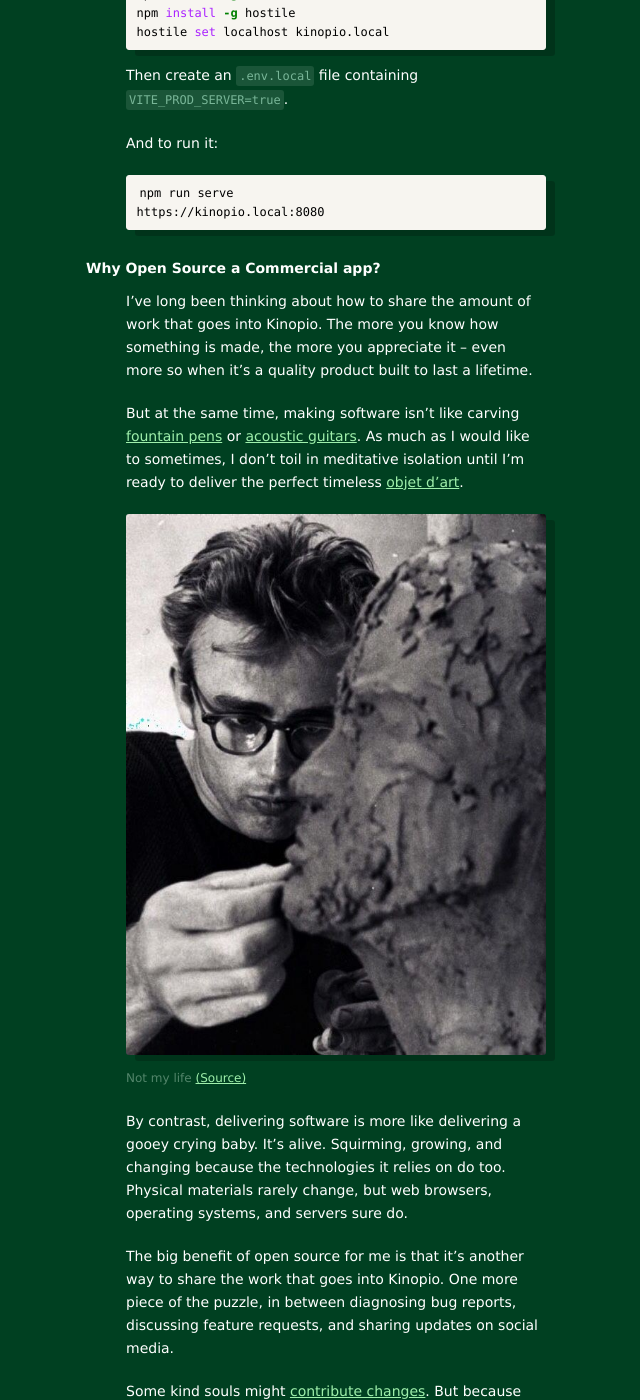
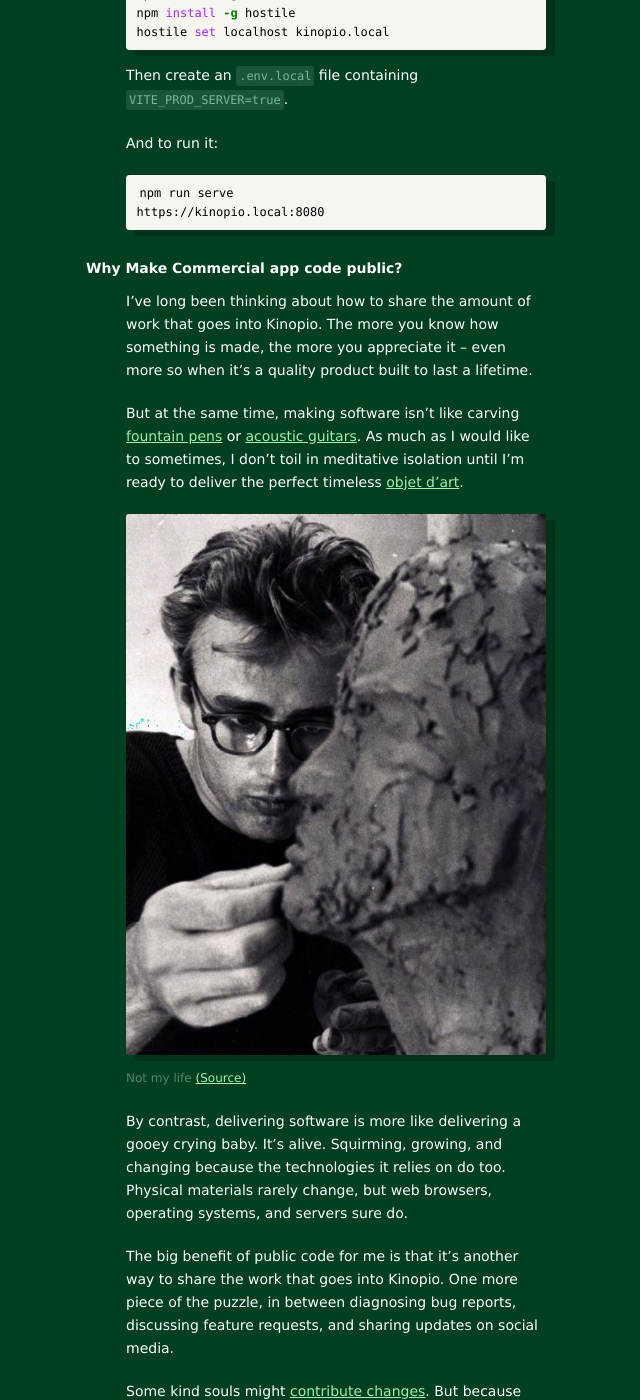
Before and after one commit to pketh/pketh.github.io, a Jekyll site: the page built from _posts/2024-06-27-open-sourcing-kinopio.md, in a window 1280 px wide and 1400 px high, scrolled down 1173 px. Shown: the whole window, without its empty margins (444-1084 px from the left). Built offline with Jekyll 4.4.1, drawn with Linux system fonts in a browser that asks for light colours; some of the changed text lies outside the part shown.

````diff
--- a/_posts/2024-06-27-open-sourcing-kinopio.md
+++ b/_posts/2024-06-27-open-sourcing-kinopio.md
@@ -6,7 +6,7 @@
 hackernews: https://news.ycombinator.com/item?id=40810949
 ---
 
-On the eve of it's 5th anniversary, I've decided to open source the code for the `kinopio-client` app. That means you can run Kinopio on your own computer, make changes, and share improvements.
+On the eve of it's 5th anniversary, I've decided to make the code for the `kinopio-client` app public. That means you can run Kinopio on your own computer, make changes, and share improvements.
 
 <img src="/images/github-logo@2x.png" width="24" height="25" class="no-shadow" style="vertical-align: -30%"> [kinopio-client on github](https://github.com/kinopio-club/kinopio-client)
 
@@ -50,7 +50,7 @@
 https://kinopio.local:8080
 ```
 
-## Why Open Source a Commercial app?
+## Why Make Commercial app code public?
 
 I've long been thinking about how to share the amount of work that goes into Kinopio. The more you know how something is made, the more you appreciate it – even more so when it's a quality product built to last a lifetime.
 
@@ -63,7 +63,7 @@
 
 By contrast, delivering software is more like delivering a gooey crying baby. It's alive. Squirming, growing, and changing because the technologies it relies on do too. Physical materials rarely change, but web browsers, operating systems, and servers sure do.
 
-The big benefit of open source for me is that it's another way to share the work that goes into Kinopio. One more piece of the puzzle, in between diagnosing bug reports, discussing feature requests, and sharing updates on social media.
+The big benefit of public code for me is that it's another way to share the work that goes into Kinopio. One more piece of the puzzle, in between diagnosing bug reports, discussing feature requests, and sharing updates on social media.
 
 Some kind souls might [contribute changes](https://github.com/kinopio-club/kinopio-client/blob/main/CONTRIBUTING.md). But because Kinopio is such a complex interface-based app, I have no idea yet how often that'll happen.
 
````
